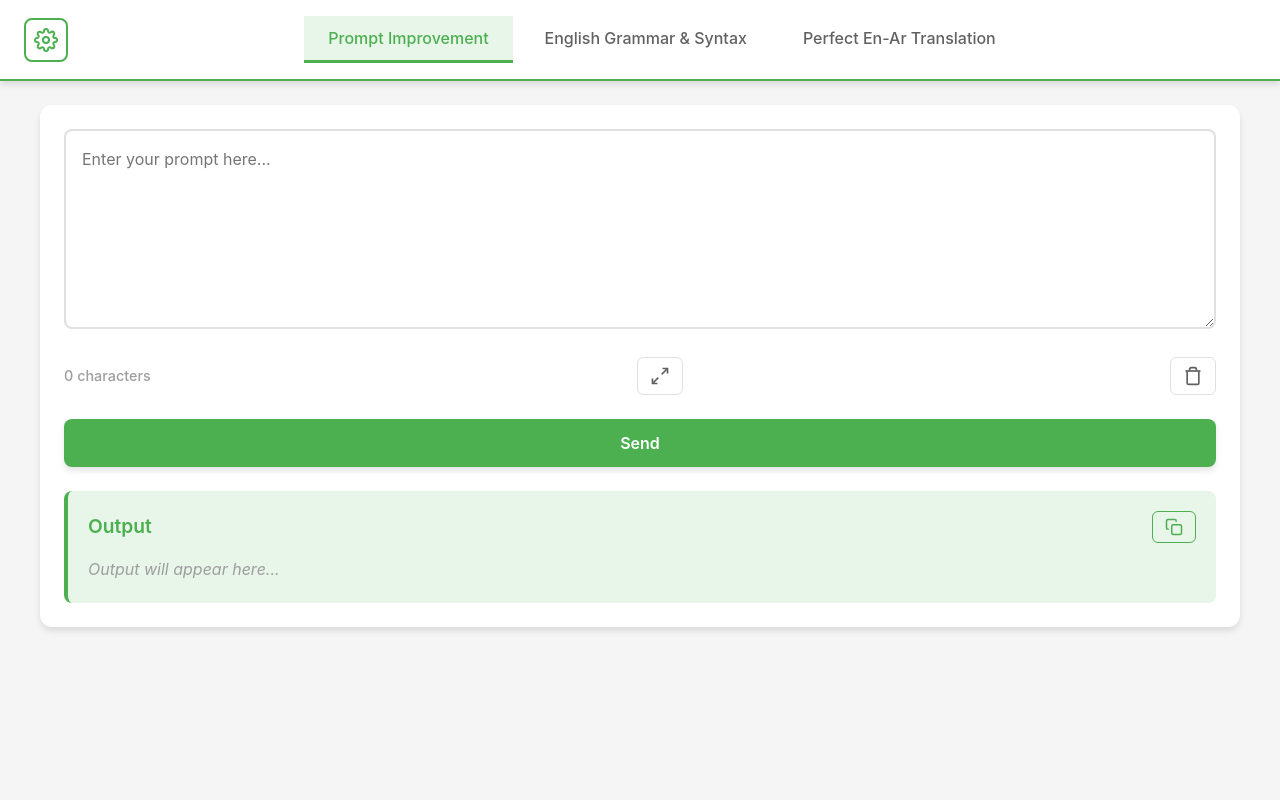
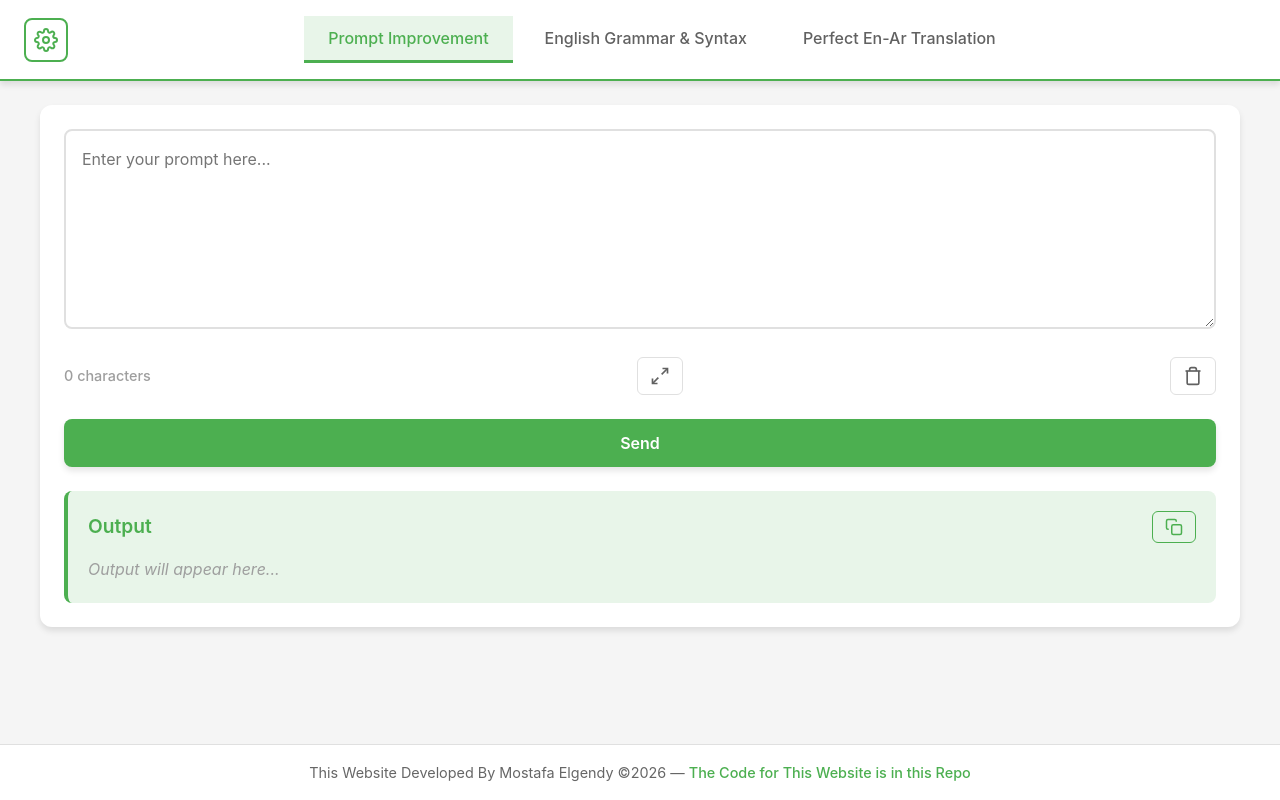
Before and after one commit to pharmacynafis-ops/MASTER-THE-PROMPT, a plain HTML site: page index.html in a window 1280 px wide. Drawn offline with Linux system fonts and the light colour scheme.

Commit message:
Created the footer

```diff
--- /dev/null
+++ b/css/components/footer.css
@@ -0,0 +1,27 @@
+/* Footer Styles */
+.footer {
+    background-color: #ffffff;
+    border-top: 1px solid #e0e0e0;
+    padding: 16px 24px;
+    text-align: center;
+    color: #666;
+    font-size: 0.9rem;
+    margin-top: auto;
+}
+
+.footer p {
+    margin: 0;
+    line-height: 1.6;
+}
+
+.footer a {
+    color: #4CAF50;
+    text-decoration: none;
+    font-weight: 500;
+    transition: color var(--transition-speed);
+}
+
+.footer a:hover {
+    color: #45a049;
+    text-decoration: underline;
+}
--- a/css/main.css
+++ b/css/main.css
@@ -16,6 +16,8 @@ body {
     color: #333;
     background-color: #f5f5f5;
     min-height: 100vh;
+    display: flex;
+    flex-direction: column;
 }
 
 /* Typography */
@@ -27,6 +29,11 @@ h1, h2, h3, h4, h5, h6 {
 /* Utility Classes */
 .hidden {
     display: none !important;
+}
+
+/* Main Content - push footer to bottom */
+.main-content {
+    flex: 1;
 }
 
 /* Modal Styles */
--- a/index.html
+++ b/index.html
@@ -11,6 +11,7 @@
     <link rel="stylesheet" href="css/components/editor.css">
     <link rel="stylesheet" href="css/components/settings.css">
     <link rel="stylesheet" href="css/components/modal.css">
+    <link rel="stylesheet" href="css/components/footer.css">
 </head>
 <body>
     <!-- Header -->
@@ -177,6 +178,11 @@
     </div>
 
 
+    <!-- Footer -->
+    <footer class="footer">
+        <p>This Website Developed By Mostafa Elgendy &copy;2026 &mdash; <a href="https://github.com/pharmacynafis-ops/MASTER-THE-PROMPT" target="_blank" rel="noopener noreferrer">The Code for This Website is in this Repo</a></p>
+    </footer>
+
     <!-- Loading Overlay -->
     <div id="loadingOverlay" class="loading-overlay hidden">
         <div class="spinner"></div>
```
